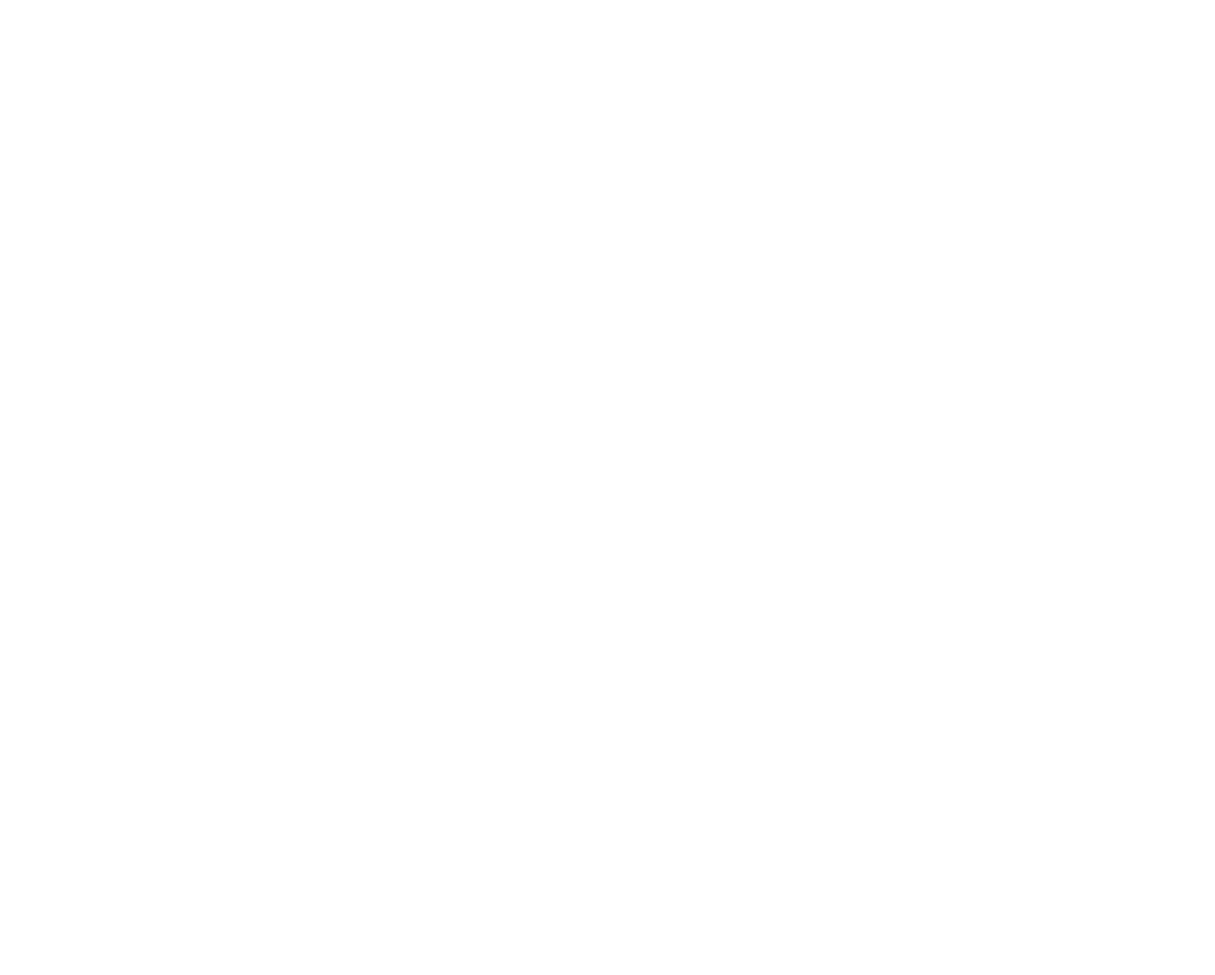
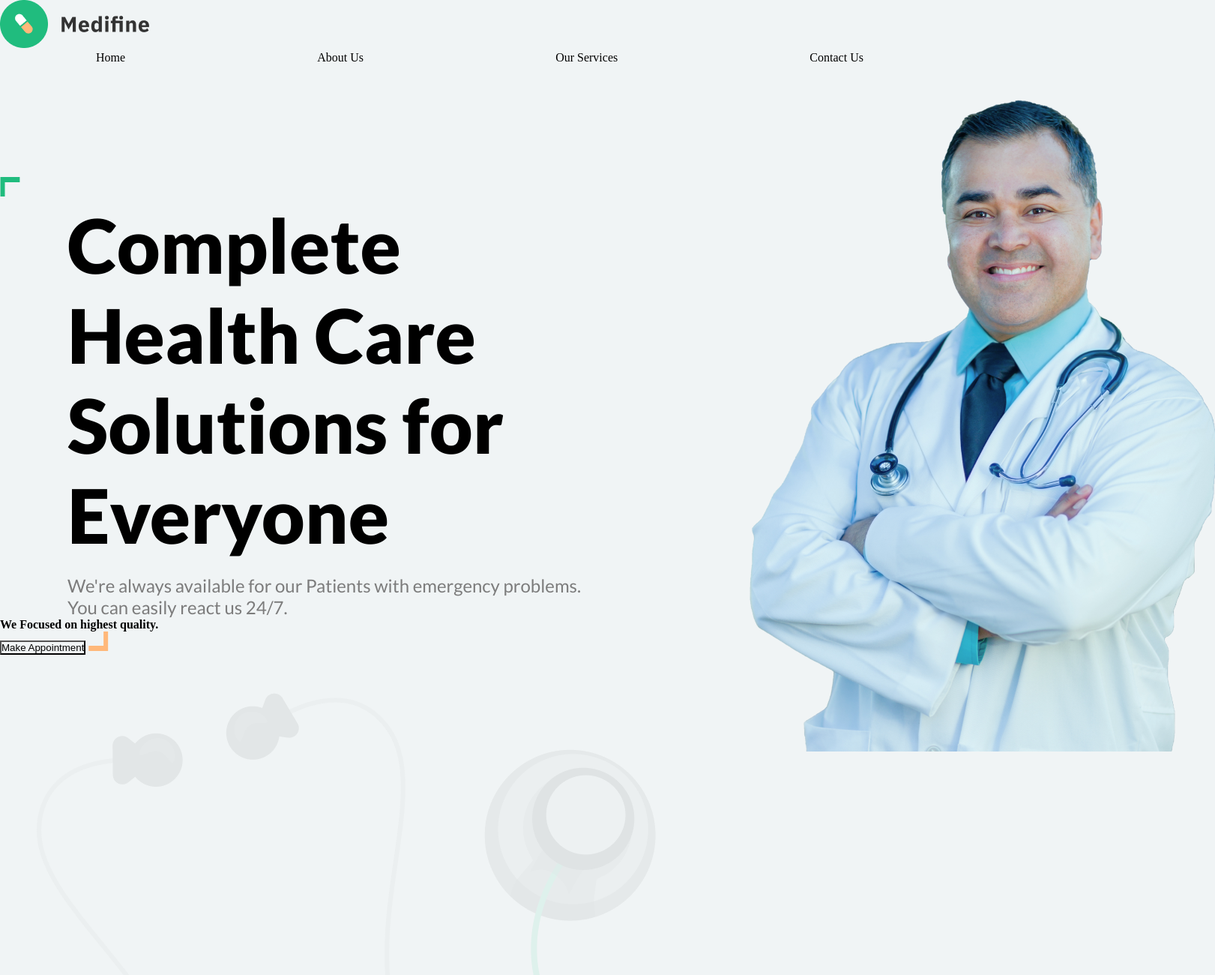
Before and after one commit to pankaj-kb/Ineuron-Project-5, a plain HTML site: page index.html in a window 1280 px wide. Shown: the top 1300 px of the page at 75% size, 1621 px wide, since content can reach past the window. Before the commit the page ends 800 px from the top, so only its background shows below. Drawn offline with Linux system fonts and the light colour scheme.

Commit message:
added images in html

```diff
--- a/Styles/Style.css
+++ b/Styles/Style.css
@@ -1,5 +1,51 @@
+@import url('https://fonts.googleapis.com/css2?family=Lato:wght@400;700;900&display=swap');
+
 * {
     padding: 0;
     margin: 0;
     box-sizing: border-box;
+    background-color: #F0F4F5;
 }
+
+ul {
+    display: flex;
+    /* align-items:flex-end; */
+    align-content: flex-end;
+    justify-content: space-around;
+    /* margin-top: 50px;
+    margin-left: 80px; */
+}
+
+ul li {
+    list-style-type: none;
+}
+
+/* ul li:first-child {
+    margin-top: -20px;
+} */
+
+main {
+    display: flex;
+    justify-content: space-around;
+}
+
+.leftSection {
+    margin-top: 150px;
+}
+
+.leftSection h1 {
+    font-family: 'Lato', sans-serif;
+    font-weight: 900;
+    font-size: 100px;
+    width: 80%;
+    margin-left: 90px;
+}
+
+.leftSection p {
+    font-family: 'Lato', sans-serif;
+    font-size: 24px;
+    font-weight: 400;
+    margin-left: 90px;
+    color: #7C7C7C;
+    margin-top: 20px;
+}
--- a/index.html
+++ b/index.html
@@ -1,28 +1,46 @@
 <!DOCTYPE html>
 <html lang="en">
+
 <head>
     <meta charset="UTF-8">
     <meta http-equiv="X-UA-Compatible" content="IE=edge">
     <meta name="viewport" content="width=device-width, initial-scale=1.0">
+    <link rel="stylesheet" href="./Styles/Style.css">
     <title>Doctor's Site</title>
 </head>
+
 <body>
     <nav>
-
+        <img src="./images/logo.png" alt="logo">
+        <ul>
+            <li>Home</li>
+            <li>About Us</li>
+            <li>Our Services</li>
+            <li>Contact Us</li>
+        </ul>
     </nav>
 
     <main>
         <div class="leftSection">
+            <img class="topAngle" src="./images/topAngle.png" alt="topAngle">
+            <h1>Complete Health Care Solutions for Everyone</h1>
 
-        </div>
-        <div class="rightSection">
+            <p>We're always available for our Patients with emergency problems. <br> You can easily react us 24/7.</p>
 
+            <h4>We Focused on highest quality.</h4>
+
+            <button>Make Appointment</button>
+
+            <img class="bottomAngle" src="./images/bottomAngle.png" alt="bottomAngle">
+            <img class="stethoscope" src="./images/stethoscope.png" alt="stethoscope">
+            <img class="mouse" src="./images/mouse.png" alt="mouse">
         </div>
 
-        <div class="bottomSection">
-
+        <div class="rightSection">
+            <img src="./images/doctor.png" alt="doctors-img">
         </div>
     </main>
 
 </body>
+
 </html>
```
